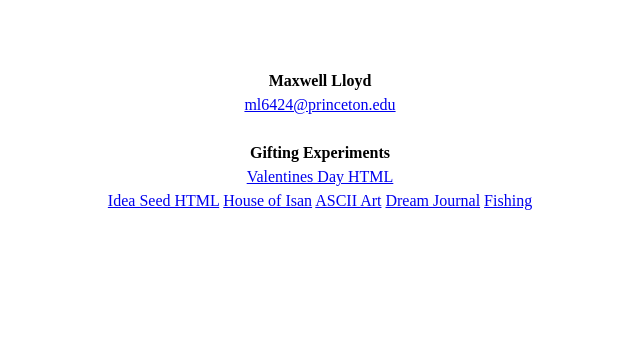
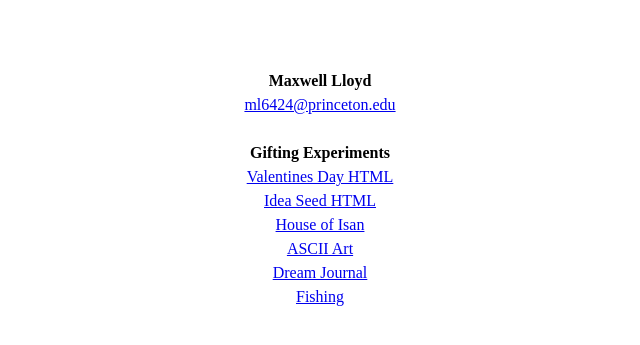
Before and after one commit to MaxAMillionL/Max-Homepage, a plain HTML site: page index.html in a window 1280 px wide. Shown: the part 385-730 px from the top of the page, without its empty margins (320-960 px from the left). Drawn offline with Linux system fonts and the light colour scheme.

Commit message:
Add breaks

```diff
--- a/index.html
+++ b/index.html
@@ -66,11 +66,11 @@
 
       <b>Gifting Experiments</b><br />
       <a href="https://maxamillionl.github.io/VIS-208-Valentines">Valentines Day HTML</a><br />
-      <a href="https://maxamillionl.github.io/DeafSounds/">Idea Seed HTML</a>
-      <a href="https://maxamillionl.github.io/CSS-Training/">House of Isan</a>
-      <a href="https://maxamillionl.github.io/ASCIIArt/">ASCII Art</a>
-      <a href="https://maxamillionl.github.io/Dream-Journal/">Dream Journal</a>
-      <a href="https://maxamillionl.github.io/Fishing/">Fishing</a>
+      <a href="https://maxamillionl.github.io/DeafSounds/">Idea Seed HTML</a><br />
+      <a href="https://maxamillionl.github.io/CSS-Training/">House of Isan</a><br />
+      <a href="https://maxamillionl.github.io/ASCIIArt/">ASCII Art</a><br />
+      <a href="https://maxamillionl.github.io/Dream-Journal/">Dream Journal</a><br />
+      <a href="https://maxamillionl.github.io/Fishing/">Fishing</a><br />
     </main>
   </body>
 </html>
```
